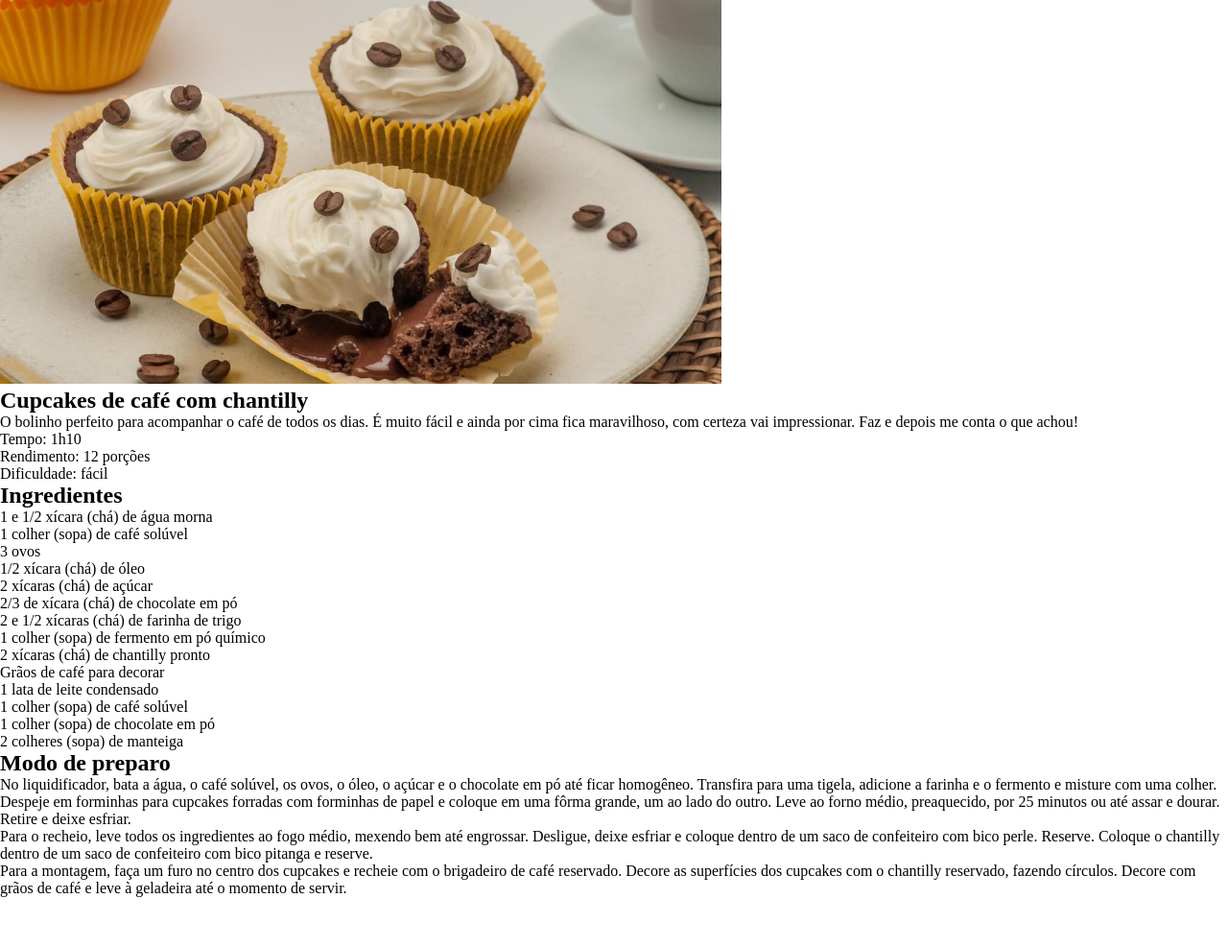
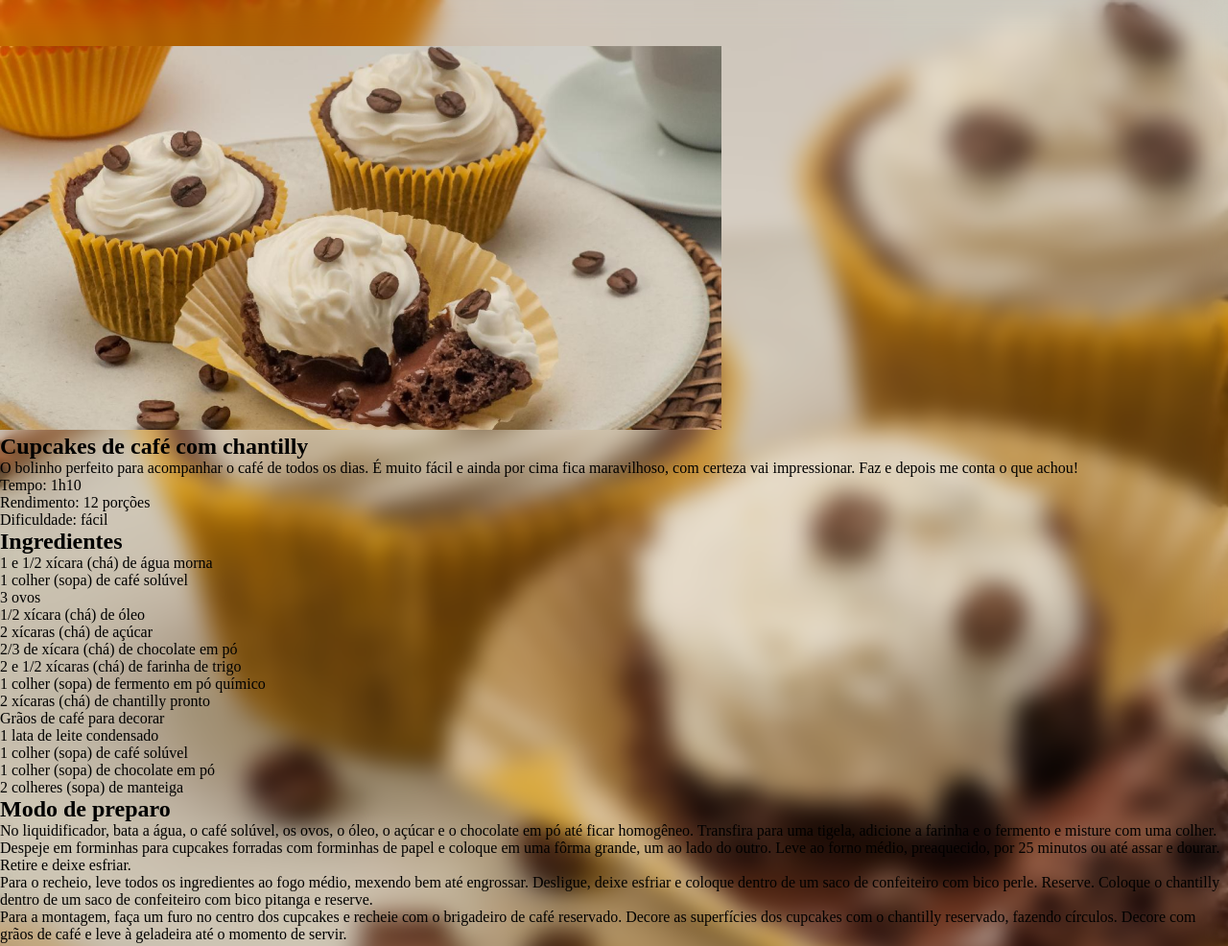
Before and after one commit to NikolasDev08/pagina-receita01ek, a plain HTML site: page index.html in a window 1280 px wide. Shown: the top 986 px of the page at 96% size. Before the commit the page ends 935 px from the top, so only its background shows below. Drawn offline with Linux system fonts and the light colour scheme; a web font is replaced by a local one.

Commit message:
adiçao dos estilos do body e do fundo

```diff
--- a/style.css
+++ b/style.css
@@ -1,8 +1,10 @@
 :root {
+    font-size: 62.5%;
     --text-color-primary :#291B1A;
     --text-color-secundary :#573A37;
     --text-color-on-bg :#F0E8C2;
     --background-color :#573824;
+    --background-image :url(./assets/cupcakes.png);
     --surface-color :#F0E8C2;
 }
 
@@ -13,3 +15,24 @@
     box-sizing: border-box;
     font-family: "Alice", serif;
 }
+
+body {
+    font-size: 1.6rem;
+    background-image: var(--background-image);
+    background-repeat: no-repeat;
+    background-size:cover ;
+    backdrop-filter: blur(12px);
+    padding-block: 4.8rem;
+}
+
+body::before {
+    position: fixed;
+    top: 0;
+    z-index: -1;
+    opacity: 0.7;
+    content: "";
+    background-image: var(--background-color);
+    width: 100%;
+    height: 100%;
+    min-height: 100svh;
+}
```
